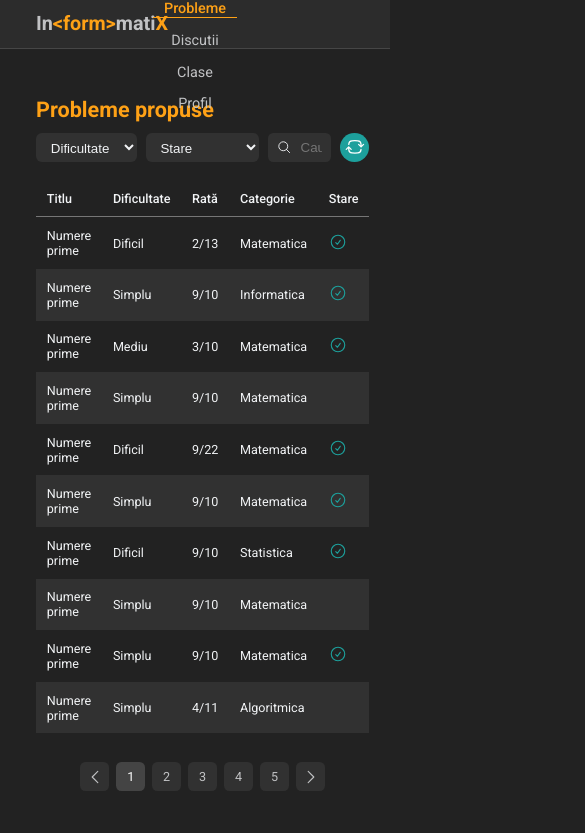
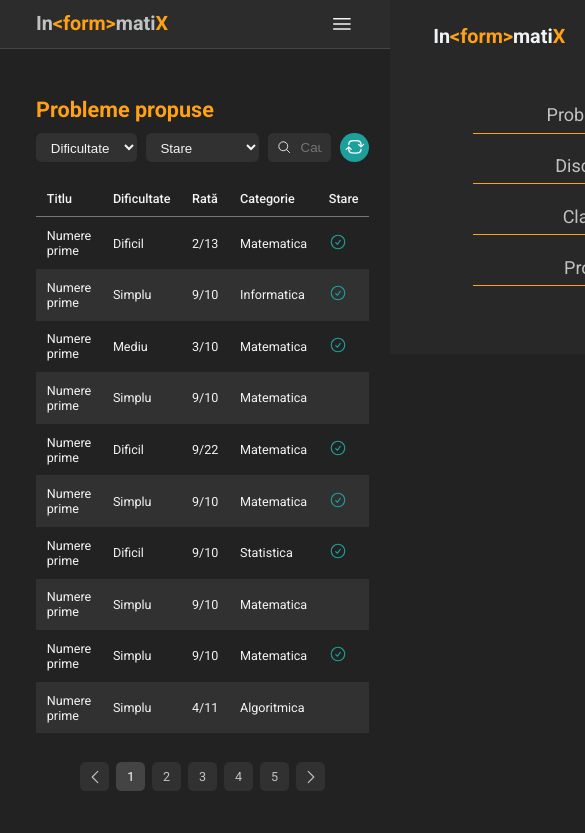
Before and after one commit to sandu-motelica/Informatix, a plain HTML site: page pages/problems.html in a window 390 px wide. Shown: the top 833 px of the page, 585 px wide, since content can reach past the window. Drawn offline with Linux system fonts and the light colour scheme.

Commit message:
add mobile nav menu

```diff
--- /dev/null
+++ b/assets/scripts/header.js
@@ -0,0 +1,10 @@
+const menuBtn = document.querySelector(".header__menu");
+const closeBtn = document.querySelector(".header__menu-close");
+const navMenu = document.querySelector(".nav-list");
+
+menuBtn.addEventListener("click", () => {
+  navMenu.classList.add("open-menu");
+});
+closeBtn.addEventListener("click", () => {
+  navMenu.classList.remove("open-menu");
+});
--- a/assets/styles/header.css
+++ b/assets/styles/header.css
@@ -66,23 +66,76 @@ nav,
   display: none;
 }
 
+.nav-list .header__menu-close {
+  cursor: pointer;
+  display: none;
+}
+
+.logo-mobile-menu .logo {
+  display: none;
+}
+
+.header__menu-btn-close {
+  height: 3rem;
+  position: absolute;
+  right: 3rem;
+  top: 2rem;
+  z-index: 1000;
+}
+
 .header__menu-btn {
   cursor: pointer;
-  height: 60%;
+  height: 50%;
+}
+
+.logo-mobile-menu {
+  width: 4rem;
+  height: 2rem;
+  position: absolute;
+  top: 3rem;
+  left: 3.6rem;
+  z-index: 1000;
+  display: none;
 }
 
 @media screen and (max-width: 40em) {
   .nav-list {
-    /* display: none; */
+    transform: translateX(100%);
+    background-color: var(--dark-color-3);
     position: absolute;
+    z-index: 10;
     top: 0;
     left: 0;
     width: 100%;
+    height: auto;
     flex-direction: column;
     align-items: center;
+    padding: 10.8rem 0 6rem;
+    font-size: 2rem;
+    transition: all 0.6s;
+  }
+  .open-menu {
+    transform: translateX(0%);
+  }
+  .nav-list .nav-list-el {
+    padding: 0.8rem 0;
+    width: 25rem;
+    display: flex;
+    justify-content: center;
+    cursor: pointer;
+    border-bottom: 1px solid var(--secondary-color);
+  }
+
+  .page-active {
+    border: none;
   }
 
   .header__menu {
     display: flex;
   }
+
+  .nav-list .header__menu-close,
+  .logo-mobile-menu .logo {
+    display: inline-block;
+  }
 }
--- a/assets/styles/main.css
+++ b/assets/styles/main.css
@@ -36,6 +36,8 @@ html {
 body {
   background-color: var(--dark-color);
   color: var(--light-color);
+  position: relative;
+  overflow-x: hidden;
 }
 
 input {
--- a/pages/problems.html
+++ b/pages/problems.html
@@ -24,11 +24,51 @@
         </div>
         <nav>
           <ul class="nav-list">
-            <li class="page-active"><a href="">Probleme</a></li>
-            <li><a href="">Discutii</a></li>
-            <li><a href="">Clase</a></li>
-            <li><a href="">Profil</a></li>
+            <li class="nav-list-el"><a href="">Probleme</a></li>
+            <li class="nav-list-el"><a href="">Discutii</a></li>
+            <li class="nav-list-el"><a href="">Clase</a></li>
+            <li class="nav-list-el"><a href="">Profil</a></li>
+            <li class="logo-mobile-menu">
+              <span class="logo"
+                >In<span class="logo-color">&lt;form&gt;</span>mati<span
+                  class="logo-color"
+                  >X</span
+                ></span
+              >
+            </li>
+            <li class="header__menu-close">
+              <svg
+                xmlns="http://www.w3.org/2000/svg"
+                fill="none"
+                viewBox="0 0 24 24"
+                stroke-width="1.5"
+                stroke="currentColor"
+                class="header__menu-btn-close"
+              >
+                <path
+                  stroke-linecap="round"
+                  stroke-linejoin="round"
+                  d="M6 18 18 6M6 6l12 12"
+                />
+              </svg>
+            </li>
           </ul>
+          <div class="header__menu">
+            <svg
+              xmlns="http://www.w3.org/2000/svg"
+              fill="none"
+              viewBox="0 0 24 24"
+              stroke-width="1.5"
+              stroke="currentColor"
+              class="header__menu-btn"
+            >
+              <path
+                stroke-linecap="round"
+                stroke-linejoin="round"
+                d="M3.75 6.75h16.5M3.75 12h16.5m-16.5 5.25h16.5"
+              />
+            </svg>
+          </div>
         </nav>
       </div>
     </header>
@@ -363,4 +403,5 @@
     </main>
   </body>
   <script src="../assets/scripts/problems.js"></script>
+  <script type="module" src="../assets/scripts/header.js"></script>
 </html>
```
Also changed, not shown: assets/styles/index.css (+3 -4 lines), pages/index.html (+2 -2 lines), pages/problem.html (+29 -4 lines).
